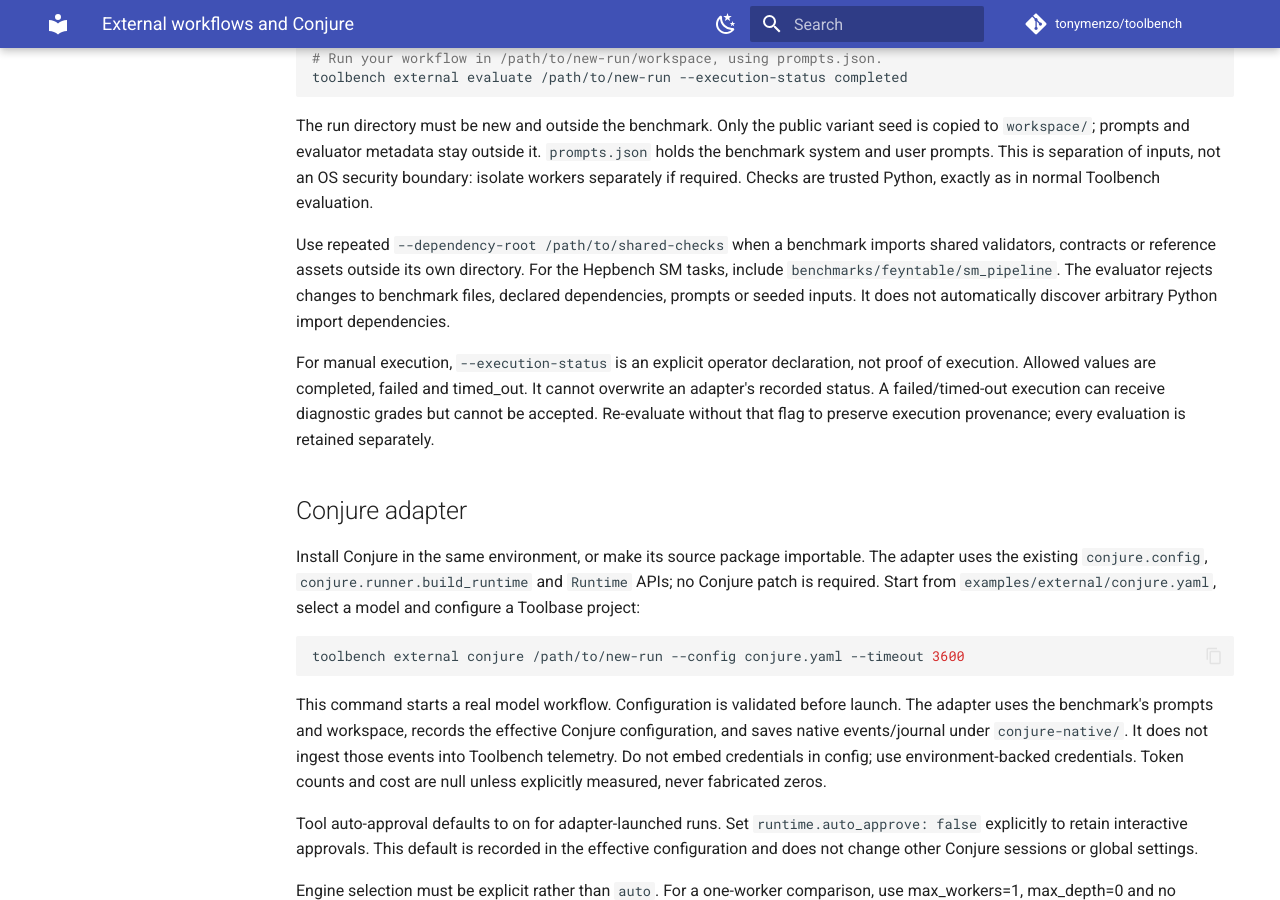
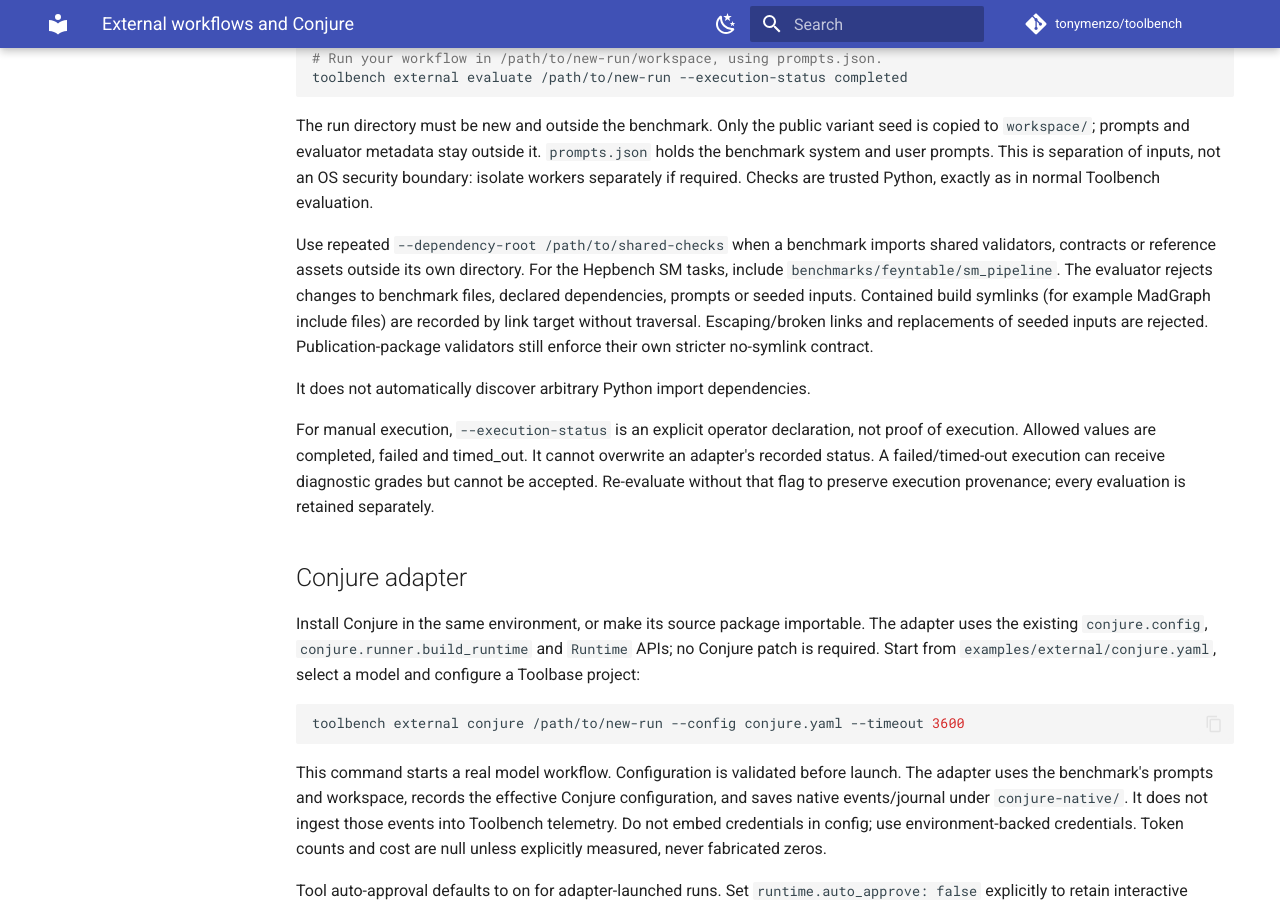
Before and after one commit to tonymenzo/toolbench, an MkDocs documentation site: the page built from userdocs/external-runs.md, in a window 1280 px wide and 900 px high, scrolled down 376 px. Built offline with MkDocs 1.6.1 and Material for MkDocs 9.7.7, drawn with Linux system fonts in a browser that asks for light colours; comment, search, counter and statistics services are not loaded.

Commit message:
Handle contained build symlinks

```diff
--- a/userdocs/external-runs.md
+++ b/userdocs/external-runs.md
@@ -23,6 +23,11 @@
 shared validators, contracts or reference assets outside its own directory.
 For the Hepbench SM tasks, include `benchmarks/feyntable/sm_pipeline`. The evaluator
 rejects changes to benchmark files, declared dependencies, prompts or seeded inputs.
+Contained build symlinks (for example MadGraph include files) are recorded by
+link target without traversal. Escaping/broken links and replacements of seeded
+inputs are rejected. Publication-package validators still enforce their own
+stricter no-symlink contract.
+
 It does not automatically discover arbitrary Python import dependencies.
 
 For manual execution, `--execution-status` is an explicit operator declaration,
```
Also changed, not shown: examples/external/VALIDATION.md (+12 -0 lines), 2 other files.
